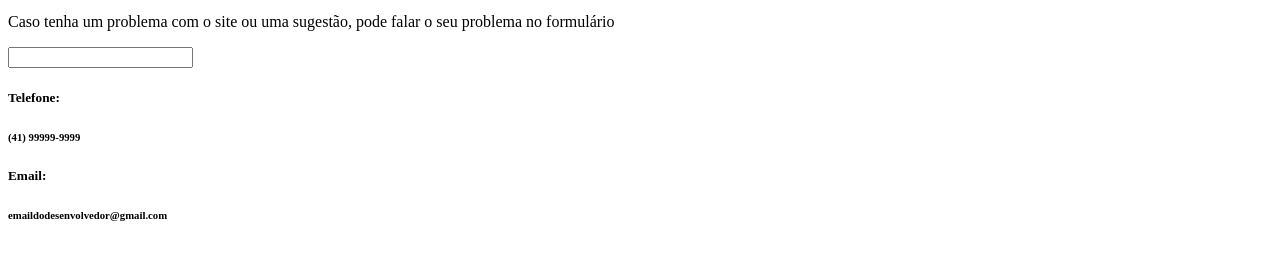
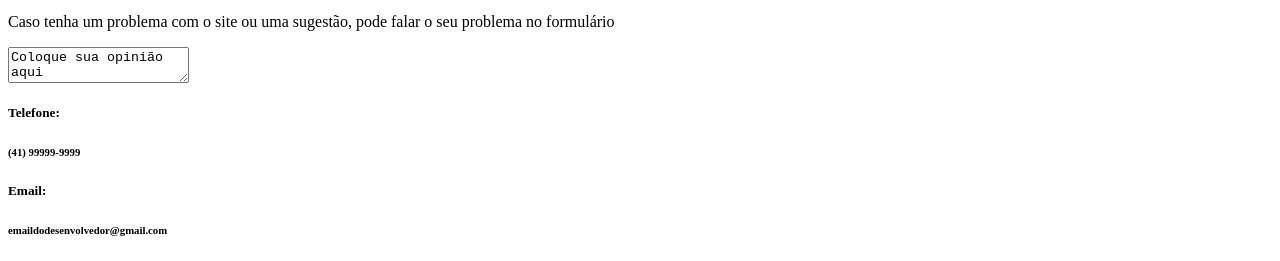
Before and after one commit to limafernandeseduardo-lab/PobresFilmes-2, a plain HTML site: page index.html in a window 1280 px wide. Shown: the part 1426-1687 px from the top of the page. Drawn offline with Linux system fonts and the light colour scheme.

Commit message:
opinião

```diff
--- a/index.html
+++ b/index.html
@@ -43,7 +43,9 @@
 <th>US$ 1 bilhão</th>
 </tr></table>
 <p>Caso tenha um problema com o site ou uma sugestão, pode falar o seu problema no formulário</p>
-<form><input type="OI MN"></form>
+<form>
+  <textarea>Coloque sua opinião aqui</textarea>
+</form>
 
   <h5>Telefone:</h5><h6>(41) 99999-9999</h6>
   <h5>Email:</h5><h6>emaildodesenvolvedor@gmail.com</h6>
```
